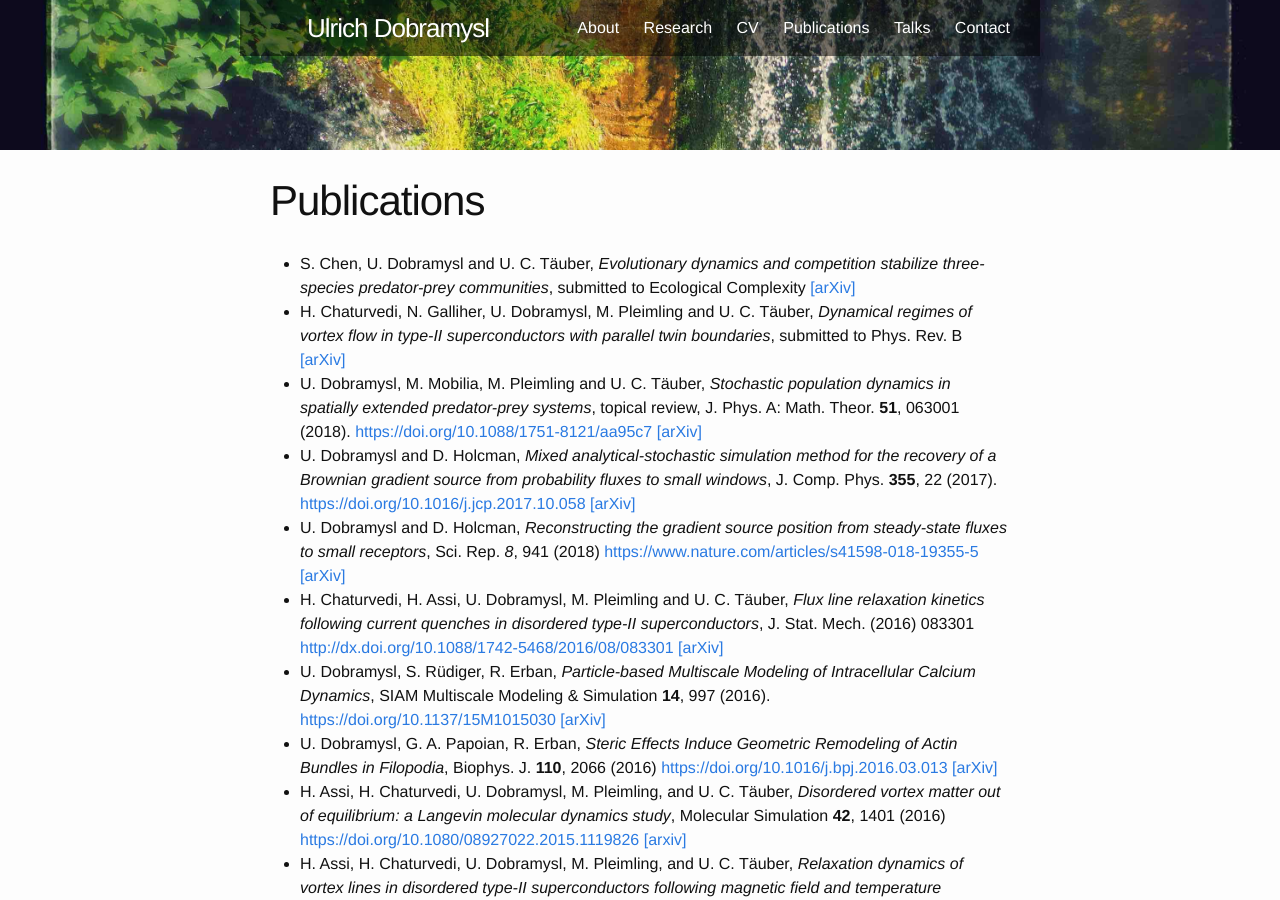
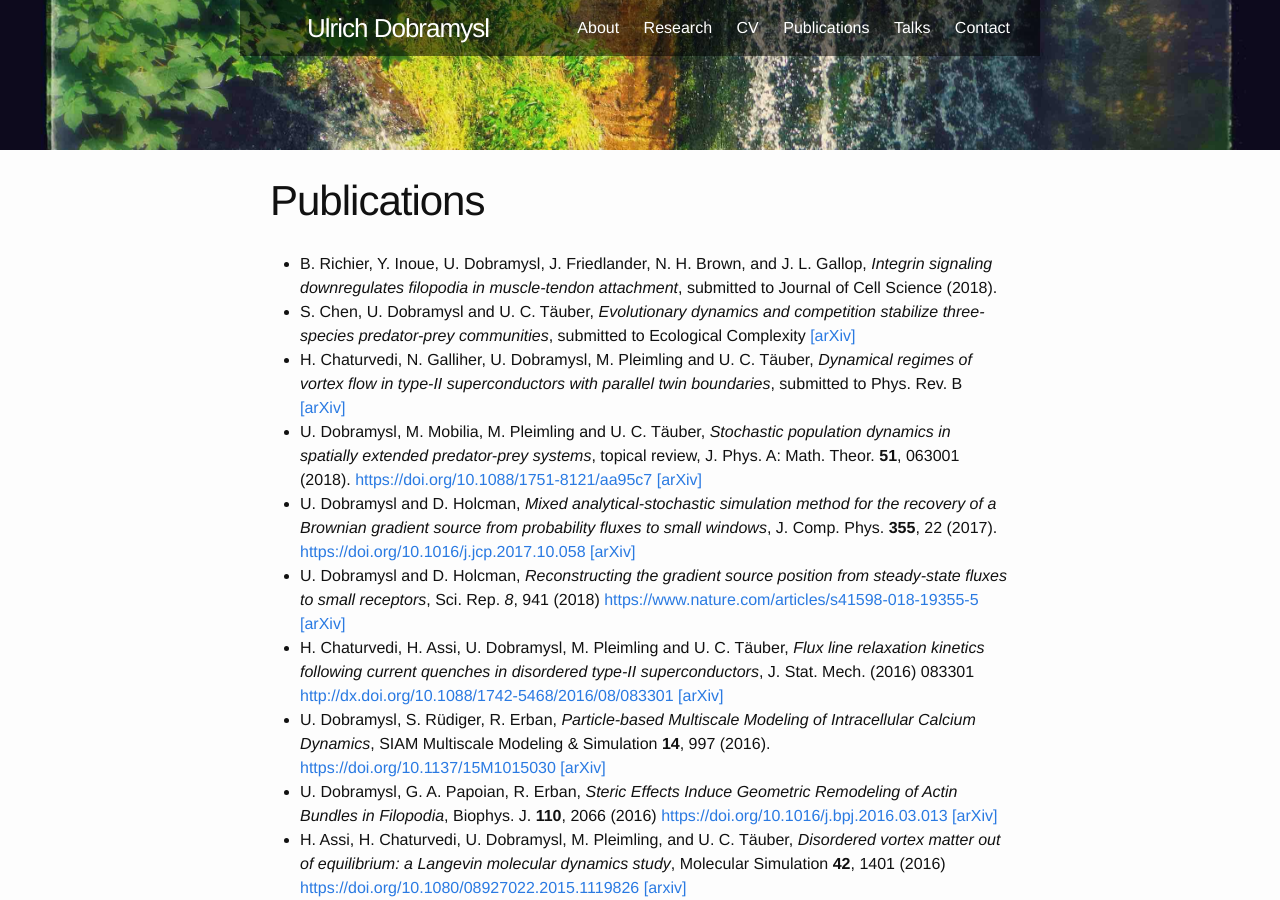
Before and after one commit to ulido/ulido.github.io, a Jekyll site: the page built from 03-publications.md, in a window 1280 px wide and 900 px high. Built offline with Jekyll 4.4.1, drawn with Linux system fonts in a browser that asks for light colours.

Commit message:
Integrin paper submitted.

```diff
--- a/03-publications.md
+++ b/03-publications.md
@@ -4,6 +4,7 @@ title: Publications
 permalink: /publications/
 ---
 
+* B. Richier, Y. Inoue, U. Dobramysl, J. Friedlander, N. H. Brown, and J. L. Gallop, *Integrin signaling downregulates filopodia in muscle-tendon attachment*, submitted to Journal of Cell Science (2018).
 * S. Chen, U. Dobramysl and U. C. T&auml;uber, *Evolutionary dynamics and competition stabilize three-species predator-prey communities*, submitted to Ecological Complexity [[arXiv]](https://arxiv.org/abs/1711.05208)
 * H. Chaturvedi, N. Galliher, U. Dobramysl, M. Pleimling and U. C. T&auml;uber, *Dynamical regimes of vortex flow in type-II superconductors with parallel twin boundaries*, submitted to Phys. Rev. B [[arXiv]](https://arxiv.org/abs/1710.03679)
 * U. Dobramysl, M. Mobilia, M. Pleimling and U. C. T&auml;uber, *Stochastic population dynamics in spatially extended predator-prey systems*, topical review, J. Phys. A: Math. Theor. **51**, 063001 (2018). <https://doi.org/10.1088/1751-8121/aa95c7> [[arXiv]](https://arxiv.org/abs/1708.07055)
```
